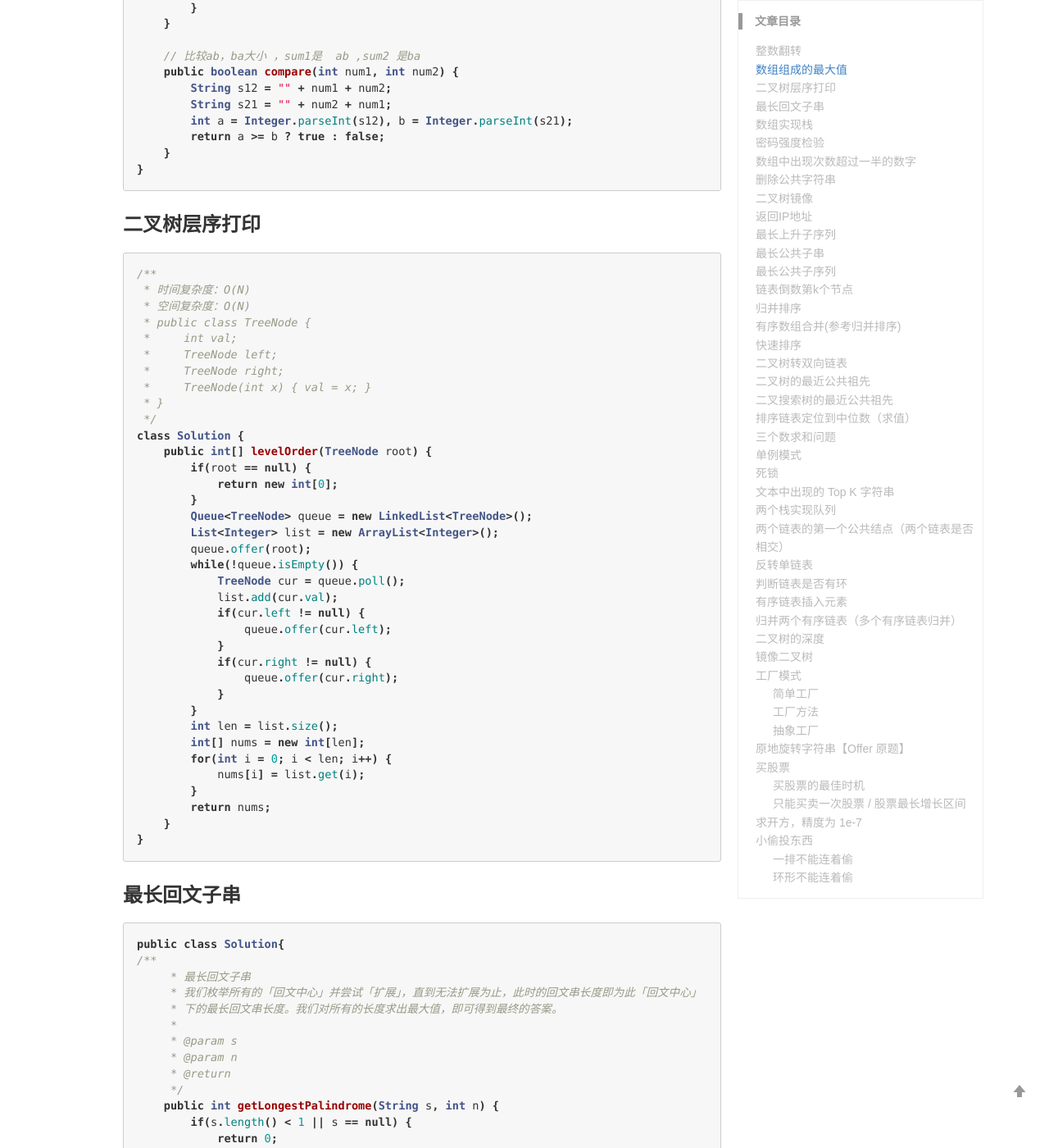
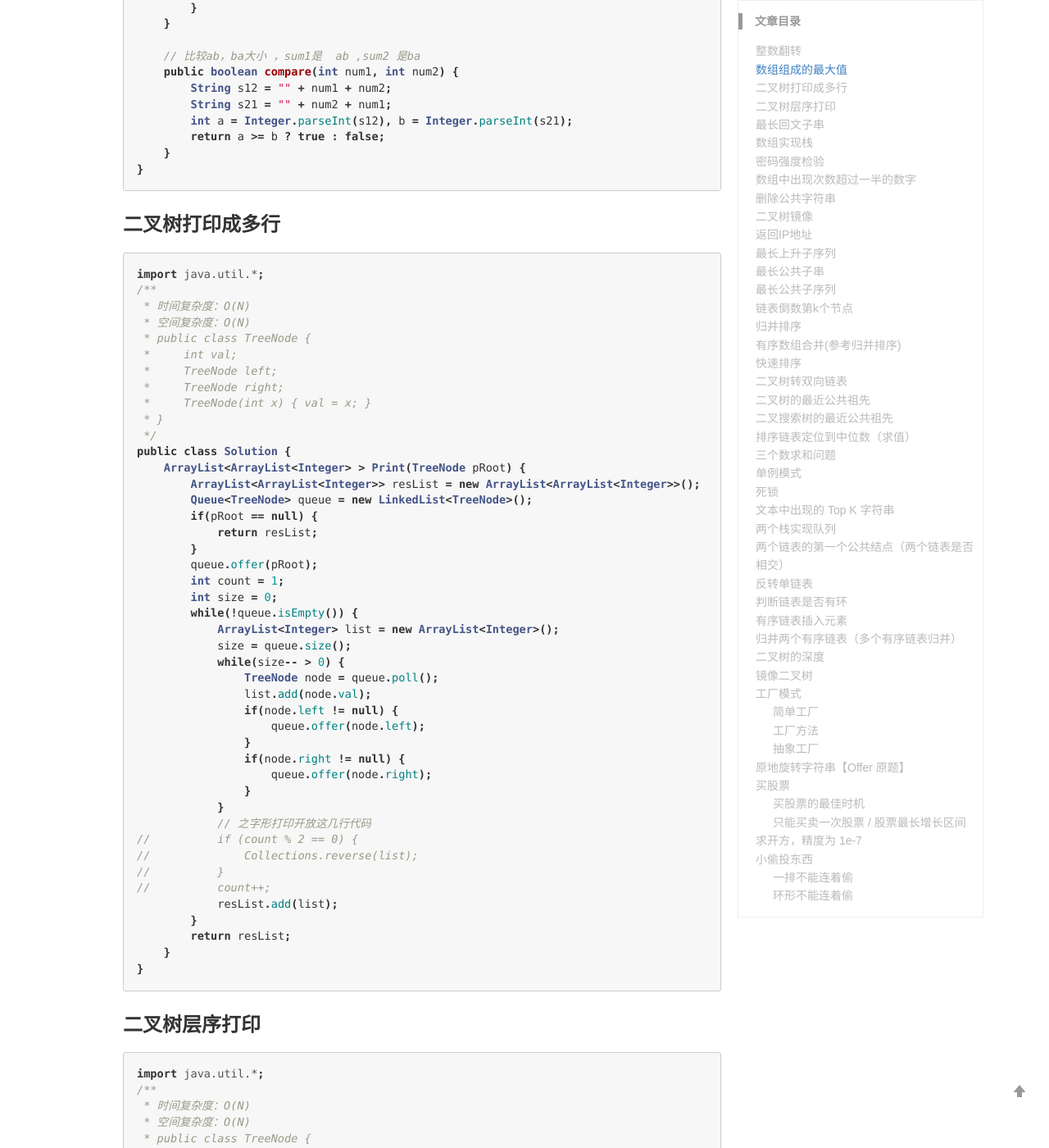
Before and after one commit to wangfei910/wangfei910.github.io, a Jekyll site: the page built from _posts/2019-10-3-常用算法.md, in a window 1280 px wide and 1400 px high, scrolled down 2160 px. Shown: the whole window at 82% size. Built offline with Jekyll 4.4.1, drawn with Linux system fonts in a browser that asks for light colours; comment, search, counter and statistics services are not loaded.

Commit message:
Create 2019-10-3-常用算法.md

````diff
--- a/_posts/2019-10-3-常用算法.md
+++ b/_posts/2019-10-3-常用算法.md
@@ -112,9 +112,57 @@ public class Solution01 {
     }
 }
 ```
+### 二叉树打印成多行
+```java
+import java.util.*;
+/**
+ * 时间复杂度：O(N)
+ * 空间复杂度：O(N)
+ * public class TreeNode {
+ *     int val;
+ *     TreeNode left;
+ *     TreeNode right;
+ *     TreeNode(int x) { val = x; }
+ * }
+ */
+public class Solution {
+    ArrayList<ArrayList<Integer> > Print(TreeNode pRoot) {
+        ArrayList<ArrayList<Integer>> resList = new ArrayList<ArrayList<Integer>>();
+        Queue<TreeNode> queue = new LinkedList<TreeNode>();
+        if(pRoot == null) {
+            return resList;
+        }
+        queue.offer(pRoot);
+	int count = 1;
+	int size = 0;
+        while(!queue.isEmpty()) {
+            ArrayList<Integer> list = new ArrayList<Integer>();
+            size = queue.size();
+            while(size-- > 0) {
+                TreeNode node = queue.poll();
+                list.add(node.val);
+                if(node.left != null) {
+                    queue.offer(node.left);
+                }
+                if(node.right != null) {
+                    queue.offer(node.right);
+                }
+            }
+	    // 之字形打印开放这几行代码
+//          if (count % 2 == 0) {
+//              Collections.reverse(list);
+//          }
+//          count++;
+            resList.add(list);
+        }
+        return resList;
+    }
+}
+```
 
 ### 二叉树层序打印
 ```java
+import java.util.*;
 /**
  * 时间复杂度：O(N)
  * 空间复杂度：O(N)
````
